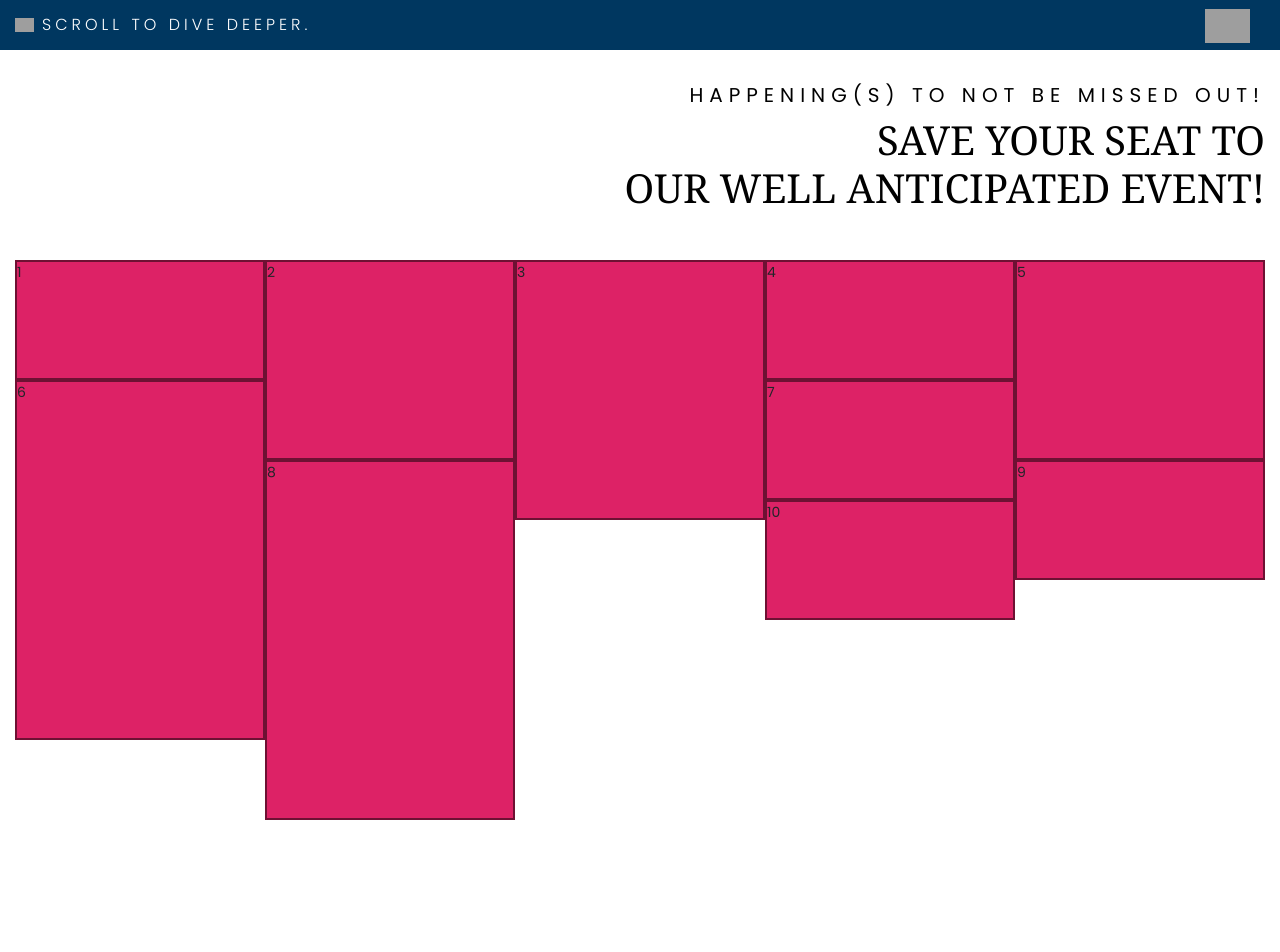
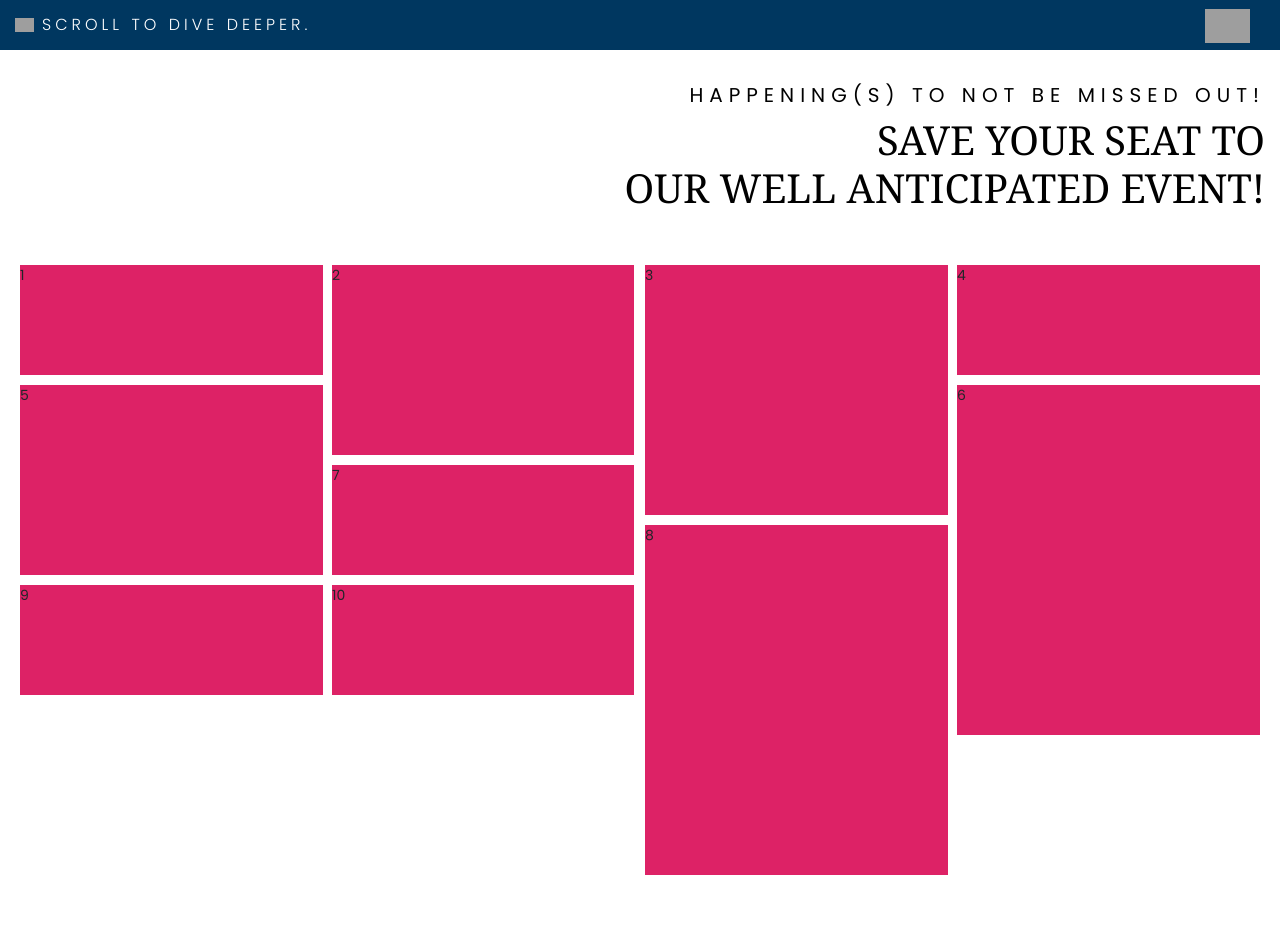
Before and after one commit to kemtol/wellspace, a Jekyll site: the page built from _nav/whats-on.markdown, in a window 1280 px wide and 1400 px high, scrolled down 934 px. Shown: the top 952 px of the window. Built offline with Jekyll 4.4.1, drawn with Linux system fonts in a browser that asks for light colours; nearby versions of some CDN libraries; library files that are not in the unit come from our copies; grey boxes are pictures that could not be loaded.

Commit message:
services pag

```diff
--- a/_includes/events-widget.html
+++ b/_includes/events-widget.html
@@ -12,15 +12,14 @@
 /* ---- grid-item ---- */
 .grid-sizer,
 .grid-item {
-  width: 20%;
+  width: 25%;
 }
 
 .grid-item {
   height: 120px;
   float: left;
   background: #D26;
-  border: 2px solid #333;
-  border-color: hsla(0, 0%, 0%, 0.5);
+  border: 5px solid #fff;
 }
 
 .grid-item--width2 { width:  40%; }
@@ -29,6 +28,13 @@
 .grid-item--height2 { height: 200px; }
 .grid-item--height3 { height: 260px; }
 .grid-item--height4 { height: 360px; }
+
+@media only screen and (max-width: 767px) {
+  .grid-item {
+    width: 50%;
+  }
+}
+
 </style>
 
 
```
